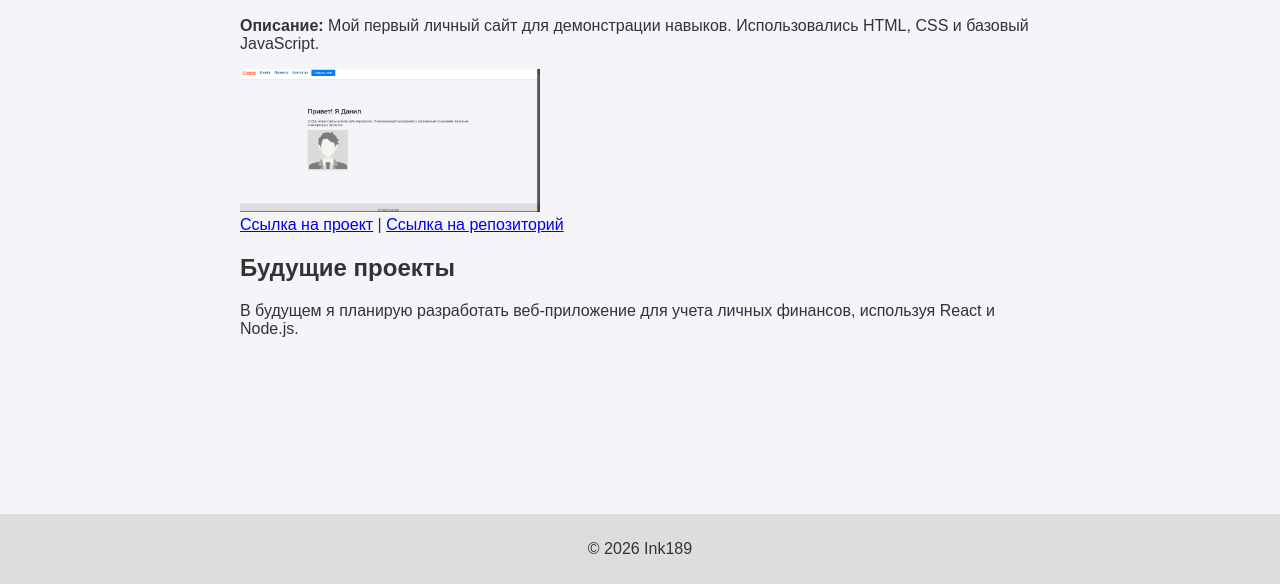
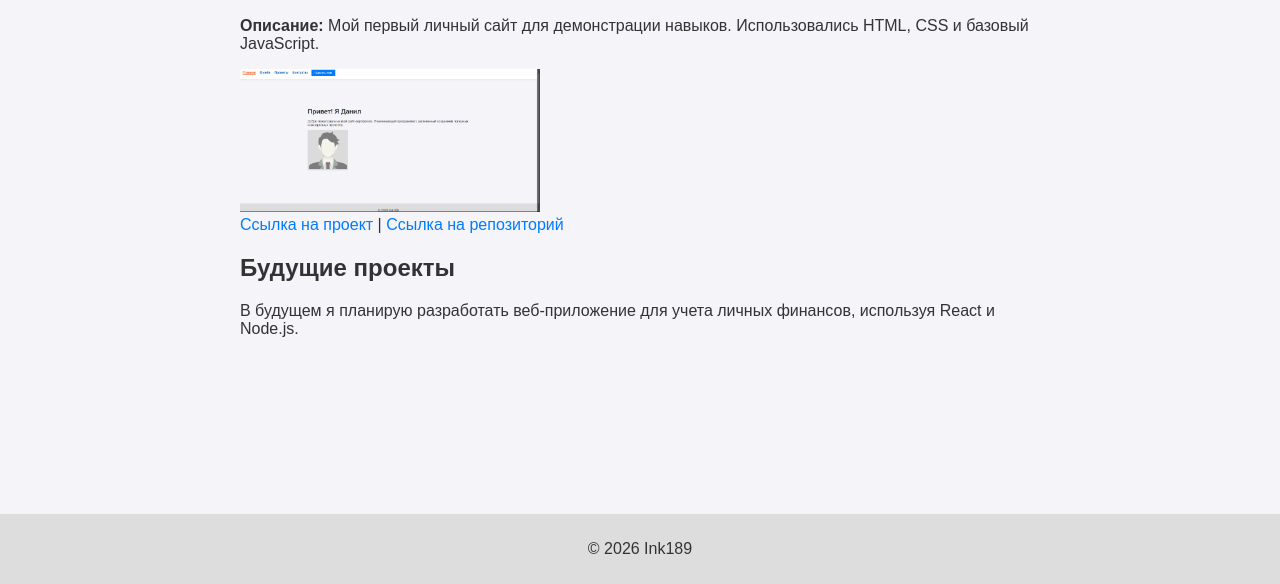
Before and after one commit to Ink189/portfolio_site_v2, a plain HTML site: page projects.html in a window 1280 px wide. Shown: the part 282-866 px from the top of the page. Drawn offline with Linux system fonts and the light colour scheme.

Commit message:
optimization

```diff
--- a/projects.html
+++ b/projects.html
@@ -25,7 +25,7 @@
                 <p><strong>Описание:</strong> Мой первый личный сайт для демонстрации навыков. Использовались HTML, CSS и базовый JavaScript.</p>
                 <img src="img/screenshoot.png" alt="Скриншот проекта" width="300">
                 <br>
-                <a href="#">Ссылка на проект</a> | <a href="#">Ссылка на репозиторий</a>
+                <a href="ink189.github.io/portfolio_site_v2/">Ссылка на проект</a> | <a href="https://github.com/Ink189/portfolio_site_v2">Ссылка на репозиторий</a>
             </article>
 
             <article class="project-card">
--- a/style.css
+++ b/style.css
@@ -13,6 +13,11 @@ header {
     background-color: #fff;
     padding: 1rem;
     box-shadow: 0 2px 5px rgba(0,0,0,0.1);
+}
+
+a {
+    color: #007bff;
+    text-decoration: none;
 }
 
 button {
```
